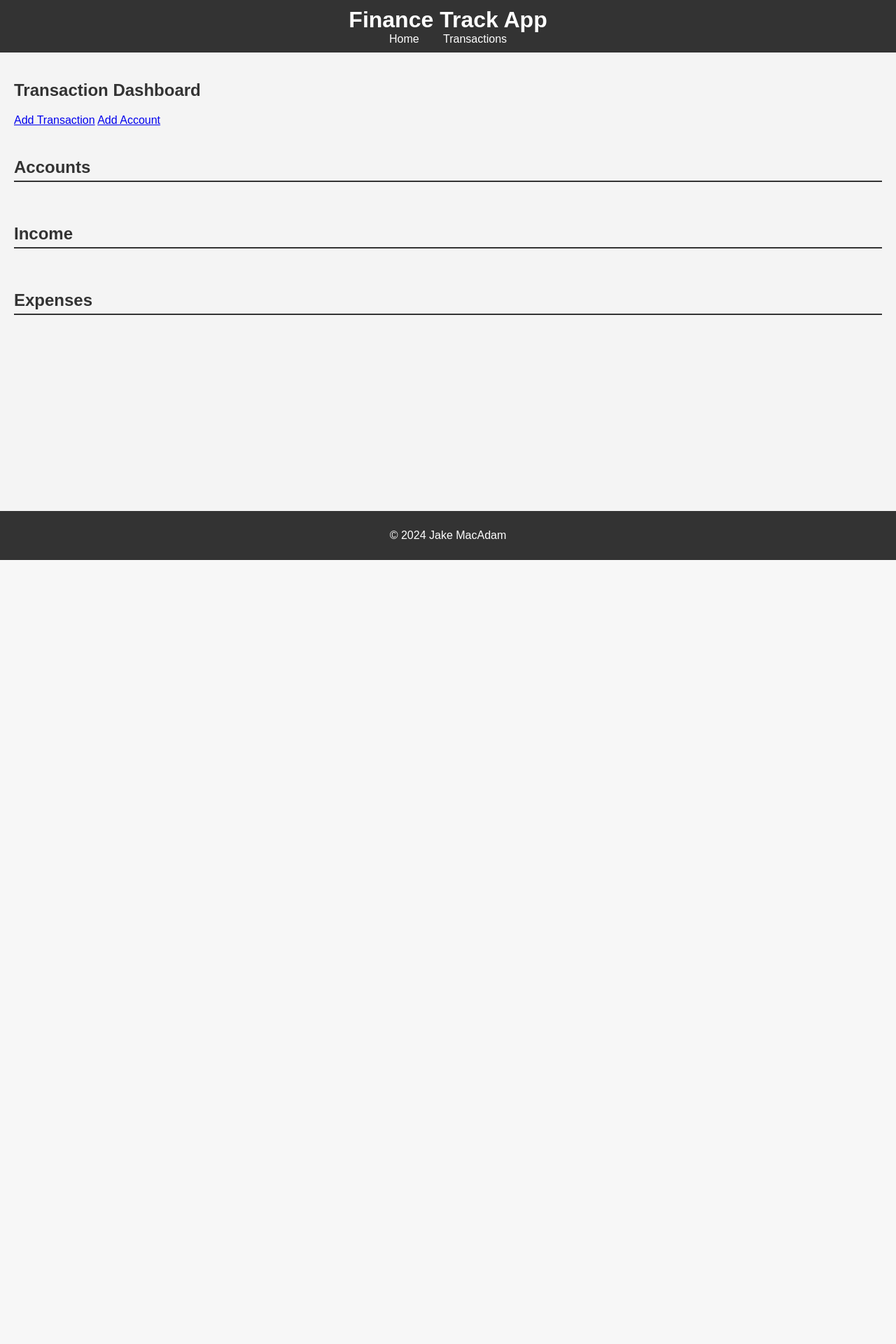
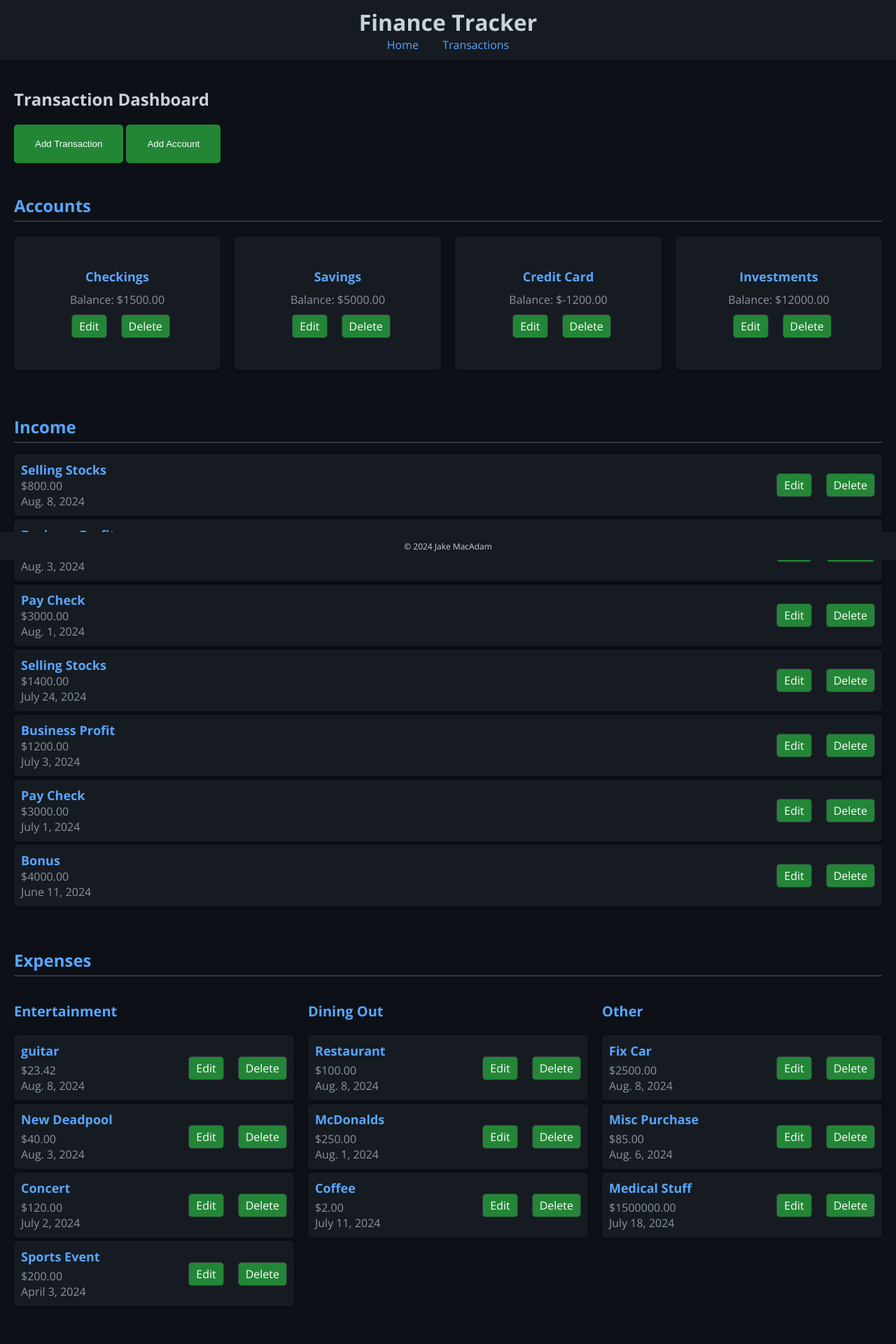
Before and after one commit to jbm97/project4, a Django app: page /transactions/ in a window 1280 px wide. Shown: the top 1920 px of the page at 70% size. Before the commit the page ends 800 px from the top, so only its background shows below. Run offline with Django 5.2, Linux system fonts and the light colour scheme; data comes from the database, SQL or seed files in the repository; data that the repository does not hold is empty.

Commit message:
add home page content, do majority of css, add database data for deployment

```diff
--- a/finance_tracker/finance_tracker/static/css/styles.css
+++ b/finance_tracker/finance_tracker/static/css/styles.css
@@ -1,16 +1,29 @@
 body {
-    font-family: Arial, sans-serif;
+    font-family: 'Open Sans', sans-serif;
+    font-weight: 300;
     margin: 0;
     padding: 0;
-    background-color: #f4f4f4;
-    color: #333;
+    background-color: #0d1117;
+    color: #c9d1d9;
+}
+
+body.home-page {
+    background: url('https://images.wallpaperscraft.com/image/single/money_coins_dollars_218243_3840x2160.jpg') no-repeat center center;
+    background-size: cover;
 }
 
 header {
-    background-color: #333;
-    color: #fff;
+    background-color: #161b22;
+    color: #c9d1d9;
     padding: 10px 0;
     text-align: center;
+}
+
+header.home-page {
+    position: absolute;
+    top: 0;
+    width: 100%;
+    z-index: 10;
 }
 
 header h1 {
@@ -18,7 +31,7 @@ header h1 {
 }
 
 nav a {
-    color: #fff;
+    color: #58a6ff;
     margin: 0 15px;
     text-decoration: none;
 }
@@ -32,22 +45,26 @@ main {
 }
 
 footer {
-    background-color: #333;
-    color: #fff;
+    background-color: #161b22;
+    color: #c9d1d9;
     text-align: center;
-    padding: 10px 0;
     position: fixed;
     width: 100%;
+    height: 40px;
     bottom: 0;
+}
+
+footer p {
+    font-size: 12px;
 }
 
 form {
     max-width: 600px;
     margin: 20px auto;
-    background: #fff;
+    background: #161b22;
     padding: 20px;
     border-radius: 5px;
-    box-shadow: 0 0 10px rgba(0, 0, 0, 0.1);
+    box-shadow: 0 0 10px rgba(0, 0, 0, 0.5);
 }
 
 form input[type="text"],
@@ -57,8 +74,10 @@ form select {
     width: calc(100% - 22px);
     padding: 10px;
     margin-bottom: 10px;
-    border: 1px solid #ccc;
+    border: 1px solid #30363d;
     border-radius: 5px;
+    background-color: #21262d;
+    color: #c9d1d9;
 }
 
 form select {
@@ -66,8 +85,8 @@ form select {
 }
 
 form button {
-    background-color: #333;
-    color: #fff;
+    background-color: #238636;
+    color: #ffffff;
     padding: 10px 15px;
     border: none;
     border-radius: 5px;
@@ -75,7 +94,7 @@ form button {
 }
 
 form button:hover {
-    background-color: #555;
+    background-color: #2ea043;
 }
 
 ul {
@@ -84,21 +103,38 @@ ul {
 }
 
 ul li {
-    background: #fff;
+    background: #161b22;
     margin: 10px 0;
     padding: 10px;
     border-radius: 5px;
-    box-shadow: 0 0 5px rgba(0, 0, 0, 0.1);
+    box-shadow: 0 0 5px rgba(0, 0, 0, 0.5);
 }
 
 ul li a {
-    color: #333;
+    color: #58a6ff;
     text-decoration: none;
     margin-left: 10px;
 }
 
 ul li a:hover {
     text-decoration: underline;
+}
+
+button a, button {
+    background-color: #238636;
+    color: #ffffff;
+    padding: 10px 15px;
+    border: none;
+    border-radius: 5px;
+    cursor: pointer;
+    text-decoration: none;
+    display: inline-block;
+    transition: background-color 0.3s, color 0.3s;
+}
+
+button a:hover, button:hover {
+    background-color: #2ea043;
+    color: #ffffff;
 }
 
 .dashboard {
@@ -118,8 +154,9 @@ ul li a:hover {
 .expenses-section h3 {
     font-size: 24px;
     margin-bottom: 10px;
-    border-bottom: 2px solid #333;
+    border-bottom: 2px solid #30363d;
     padding-bottom: 5px;
+    color: #58a6ff;
 }
 
 .category {
@@ -130,6 +167,7 @@ ul li a:hover {
     font-size: 20px;
     margin-bottom: 10px;
     padding-bottom: 5px;
+    color: #58a6ff;
 }
 
 .dashboard ul {
@@ -138,11 +176,11 @@ ul li a:hover {
 }
 
 .dashboard li {
-    background: #fff;
+    background: #161b22;
     margin: 5px 0;
     padding: 10px;
     border-radius: 5px;
-    box-shadow: 0 0 5px rgba(0, 0, 0, 0.1);
+    box-shadow: 0 0 5px rgba(0, 0, 0, 0.5);
 }
 
 .transaction,
@@ -162,13 +200,13 @@ ul li a:hover {
 .account-details h4 {
     margin: 0;
     font-size: 18px;
-    color: #333;
+    color: #58a6ff;
 }
 
 .transaction-details p,
 .account-details p {
     margin: 0;
-    color: #666;
+    color: #8b949e;
 }
 
 .transaction-actions,
@@ -179,19 +217,18 @@ ul li a:hover {
 
 .transaction-actions a,
 .account-actions a {
-    color: #333;
+    color: #ffffff;
     text-decoration: none;
-    border: 1px solid #333;
+    border: 1px solid #30363d;
     padding: 5px 10px;
     border-radius: 5px;
-    background-color: #f4f4f4;
+    background-color: #238636;
     transition: background-color 0.3s, color 0.3s;
 }
 
 .transaction-actions a:hover,
 .account-actions a:hover {
-    background-color: #333;
-    color: #fff;
+    background-color: #2ea043;
 }
 
 .expenses-list {
@@ -200,18 +237,182 @@ ul li a:hover {
     gap: 20px;
 }
 
+.accounts-list {
+    display: grid;
+    grid-template-columns: repeat(4, 1fr);
+    gap: 20px;
+}
+
+.account {
+    display: flex;
+    flex-direction: column;
+    justify-content: center;
+    align-items: center;
+    height: 150px;
+    padding: 10px;
+}
+
+.account-details h4 {
+    margin: 0 0 10px;
+    font-size: 18px;
+    color: #58a6ff;
+    text-align: center;
+}
+
+.account-details p {
+    margin: 0 0 10px;
+    color: #8b949e;
+    text-align: center;
+}
+
+.home-container {
+    min-height: calc(100vh - 40px);
+    display: flex;
+    flex-direction: column;
+    align-items: center;
+    padding: 20px;
+    box-sizing: border-box;
+    width: 100%;
+}
+
+.hero-section {
+    color: #c9d1d9;
+    padding: 80px 20px 35px;
+    text-align: center;
+    width: 100%;
+    border-radius: 5px;
+    margin-bottom: 20px;
+}
+
+.hero-section h1 {
+    margin: 0 0 10px;
+    font-size: 48px;
+    text-shadow: 2px 2px 4px rgba(0, 0, 0, 0.5);
+}
+
+.hero-section p {
+    margin: 0;
+    font-size: 24px;
+    text-shadow: 1px 1px 2px rgba(0, 0, 0, 0.5);
+}
+
+.about-section {
+    background-color: rgba(22, 27, 34, 0.664);
+    padding: 40px 20px;
+    border-radius: 5px;
+    box-shadow: 0 0 10px rgba(0, 0, 0, 0.5);
+    width: 100%;
+    max-width: 800px;
+    text-align: center;
+    backdrop-filter: blur(3px);
+}
+
+.about-section h2 {
+    font-size: 32px;
+    margin-bottom: 20px;
+    color: #58a6ff;
+}
+
+.about-section p {
+    font-size: 18px;
+    margin-bottom: 20px;
+    color: #c9d1d9;
+}
+
+.about-section button {
+    padding: 5px;
+    margin: 20px;
+    background-color: #238636;
+    border: none;
+    border-radius: 5px;
+    color: #ffffff;
+}
+
+.features {
+    display: flex;
+    flex-wrap: wrap;
+    justify-content: center;
+}
+
+.feature {
+    background-color: #21262d;
+    padding: 20px;
+    margin: 10px;
+    border-radius: 5px;
+    box-shadow: 0 0 5px rgba(0, 0, 0, 0.5);
+    flex: 1;
+    max-width: 200px;
+    text-align: center;
+}
+
+.feature h3 {
+    font-size: 20px;
+    margin-bottom: 10px;
+    color: #58a6ff;
+}
+
+@media (max-width: 1150px) {
+    .expenses-list {
+        grid-template-columns: repeat(2, 1fr);
+    }
+
+    .accounts-list {
+        grid-template-columns: repeat(2, 1fr);
+    }
+}
+
 @media (max-width: 900px) {
     .expenses-list {
         grid-template-columns: repeat(2, 1fr);
     }
+
+    .accounts-list {
+        grid-template-columns: repeat(2, 1fr);
+    }
+
+    .hero-section h1 {
+        font-size: 36px;
+    }
+
+    .hero-section p {
+        font-size: 18px;
+    }
+
+    .about-section h2 {
+        font-size: 28px;
+    }
+
+    .about-section p,
+    .feature h3,
+    .feature p {
+        font-size: 16px;
+    }
 }
 
-@media (max-width: 600px) {
+@media (max-width: 650px) {
     .dashboard {
         flex-direction: column;
     }
 
-    .expenses-list {
+    .expenses-list,
+    .accounts-list {
         grid-template-columns: 1fr;
     }
+
+    .welcome-section h1 {
+        font-size: 28px;
+    }
+
+    .welcome-section p {
+        font-size: 16px;
+    }
+
+    .about-section h2 {
+        font-size: 24px;
+    }
+
+    .about-section p,
+    .about-section ul li {
+        font-size: 14px;
+    }
 }
--- a/finance_tracker/finance_tracker/templates/base.html
+++ b/finance_tracker/finance_tracker/templates/base.html
@@ -3,17 +3,20 @@
     <head>
         <meta charset="UTF-8" />
         <meta name="viewport" content="width=device-width, initial-scale=1.0" />
-        <title>{% block title %}project 4{% endblock %}</title>
+        <title>{% block title %}Finacne Tracker{% endblock %}</title>
         {% load static %}
         <link rel="stylesheet" href="{% static 'css/styles.css' %}" />
+        <link href="https://fonts.googleapis.com/css2?family=Open+Sans:ital,wght@0,300..800;1,300..800&display=swap" rel="stylesheet">
     </head>
-    <body>
-        <header>
-            <h1>Finance Track App</h1>
-            <nav>
-                <a href="{% url 'home' %}">Home</a>
-                <a href="{% url 'list_transactions' %}">Transactions</a>
-            </nav>
+    <body class="{% block body_class %}{% endblock %}">
+        <header class="{% block header_class %}{% endblock %}">
+            <div class="nav-div">
+                <h1>Finance Tracker</h1>
+                <nav>
+                    <a href="{% url 'home' %}">Home</a>
+                    <a href="{% url 'list_transactions' %}">Transactions</a>
+                </nav>
+            </div>
         </header>
         <main>
             {% block content %}
--- a/finance_tracker/finance_tracker/templates/tracker/list_transactions.html
+++ b/finance_tracker/finance_tracker/templates/tracker/list_transactions.html
@@ -4,14 +4,17 @@
 
 {% block content %}
 <h2>Transaction Dashboard</h2>
-<a href="{% url 'add_transaction' %}">Add Transaction</a>
-<a href="{% url 'add_account' %}">Add Account</a>
+<div class="transaction-buttons">
+    <button><a href="{% url 'add_transaction' %}">Add Transaction</a></button>
+    <button><a href="{% url 'add_account' %}">Add Account</a></button>
+</div>
 
 <div class="dashboard">
 
     <section class="account-section">
         <h3>Accounts</h3>
         <ul>
+            <div class="accounts-list">
             {% for account in accounts %}
             <li>
                 <div class="account">
@@ -26,6 +29,7 @@
                 </div>
             </li>
             {% endfor %}
+            </div>
         </ul>
     </section>
 
```
Also changed, not shown: finance_tracker/finance_tracker/templates/tracker/home.html (+35 -2 lines), finance_tracker/fixtures/initial_data.json (added, +1 -0 lines).
